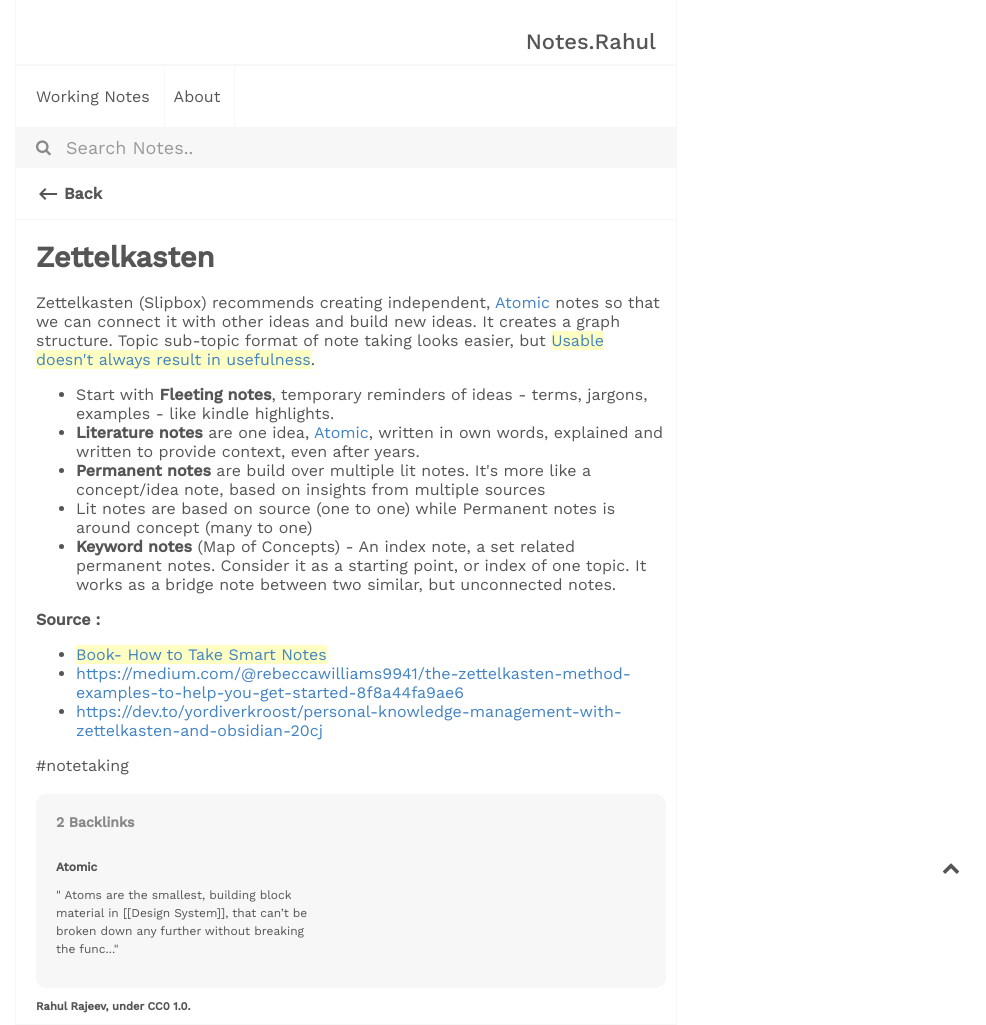
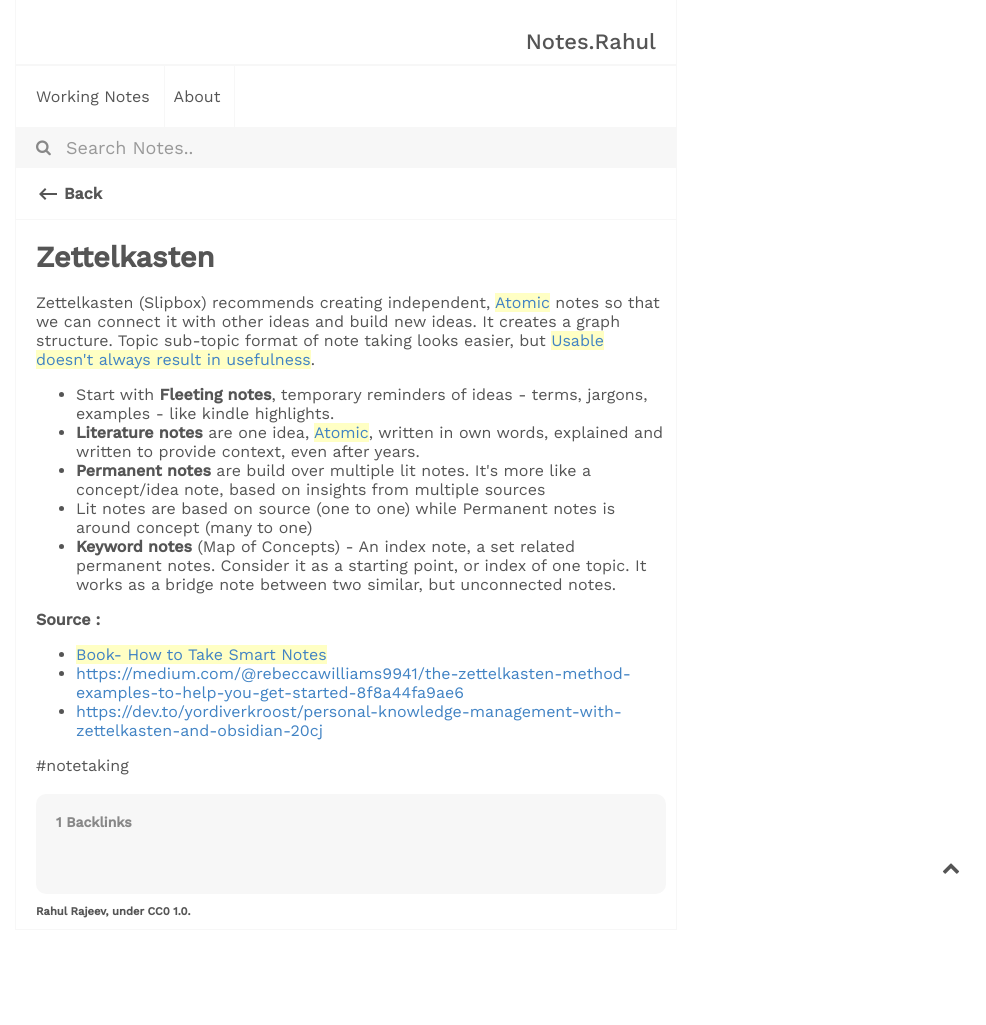
Before and after one commit to drawablex86/notes.archived, a Jekyll site: the page built from _notes/Public/Zettelkasten.md, in a window 1280 px wide. Shown: the whole page, without its empty margins (294-1280 px from the left). Built offline with Jekyll 4.4.1, drawn with Linux system fonts in a browser that asks for light colours; after the commit the page ends 930 px from its top, so only the background shows below that.

Commit message:
Back to status quo

```diff
--- a/_notes/Public/Atomic.md
+++ /dev/null
@@ -1,15 +0,0 @@
----
-title: Atomic
-notetype : lit
-date: 2021-02-05
----
-
-- Atoms are the smallest, building block material in [[Design System]],  that can’t be broken down any further without breaking the functionality.
-- In [[Zettelkasten]] method, it recommends building atomic content (single concept, independent, that can grow later)
-- In database systems ACID (Atomicity, Consistency, Isolation, Durability) talks about the same. Here, atomic transaction reference to indivisible and irreducible operation.
-
-**Source**
-- https://en.wikipedia.org/wiki/ACID
-- https://atomicdesign.bradfrost.com/chapter-2/
-
-#🌱def / [[System]]
```
Also changed, not shown: _notes/Public/Anki App for Flash Card learning.md (+1 -1 lines), _notes/Public/How to learn anything.md (+1 -4 lines), _notes/Public/Negentropy- A concept that can be applied beyond the realms of physics.md (+1 -1 lines).
